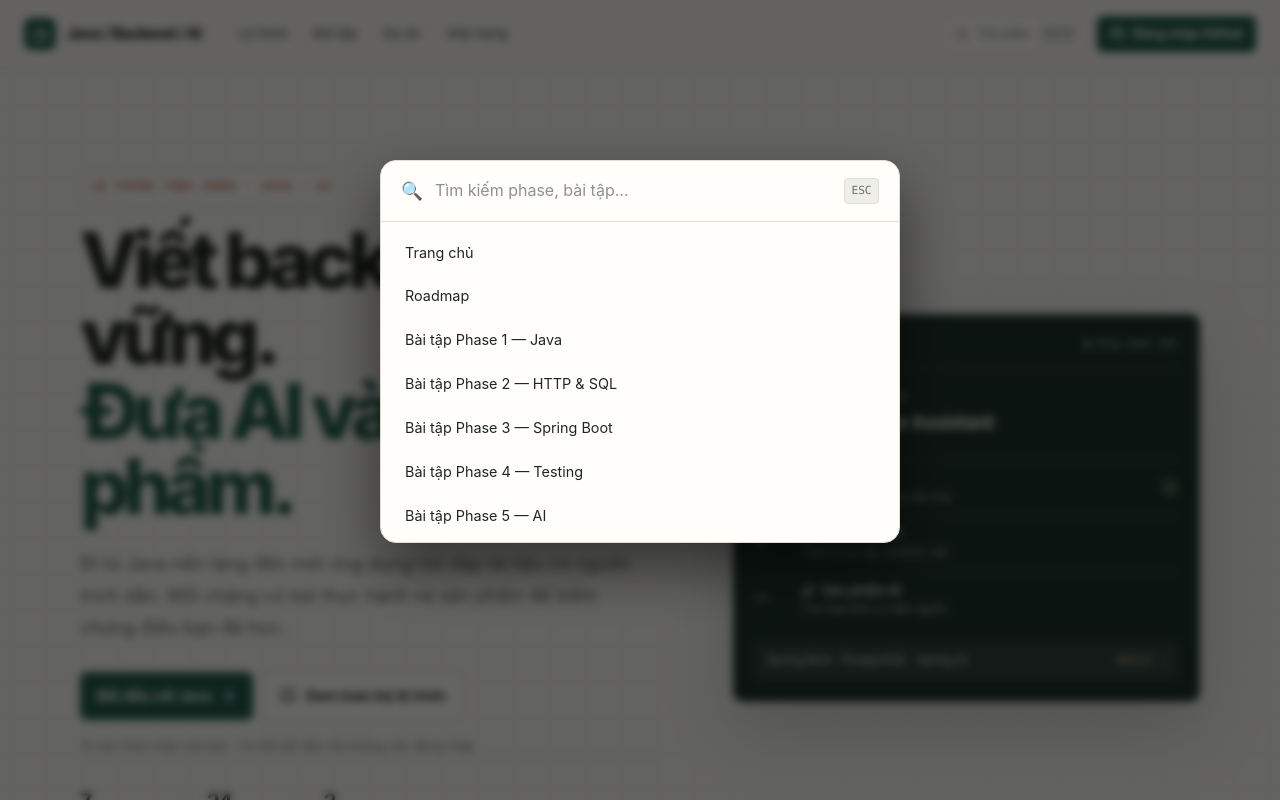
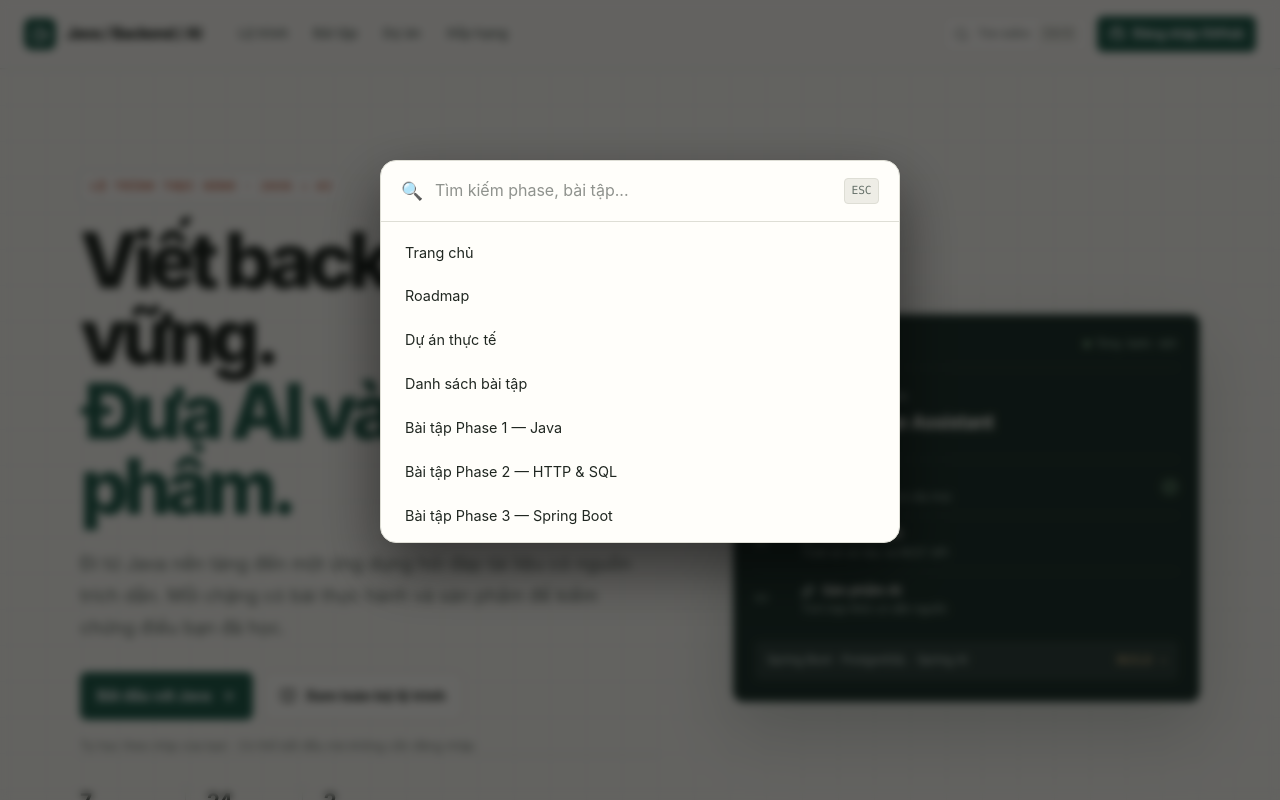
Before and after one commit to VanDung279206/JavaBackend_AI_RoadMap, a Next.js app in the folder website/: page /JavaBackend_AI_RoadMap/ in a window 1280 px wide. Both pictures are taken after a click on the button "Tìm kiếm". Shown: the top 800 px of the page. Built offline with nearby package versions, Linux system fonts and the light colour scheme; no server answers.

Commit message:
tìm command

```diff
--- a/website/src/components/command/SearchCommand.tsx
+++ b/website/src/components/command/SearchCommand.tsx
@@ -5,6 +5,8 @@ import { useRouter } from "next/navigation";
 const pages = [
   { label: "Trang chủ", href: "/" },
   { label: "Roadmap", href: "/roadmap" },
+  { label: "Dự án thực tế", href: "/projects" },
+  { label: "Danh sách bài tập", href: "/docs" },
   { label: "Bài tập Phase 1 — Java", href: "/docs/01_Java" },
   { label: "Bài tập Phase 2 — HTTP & SQL", href: "/docs/02_Http-Sql" },
   { label: "Bài tập Phase 3 — Spring Boot", href: "/docs/03_Spring" },
```
